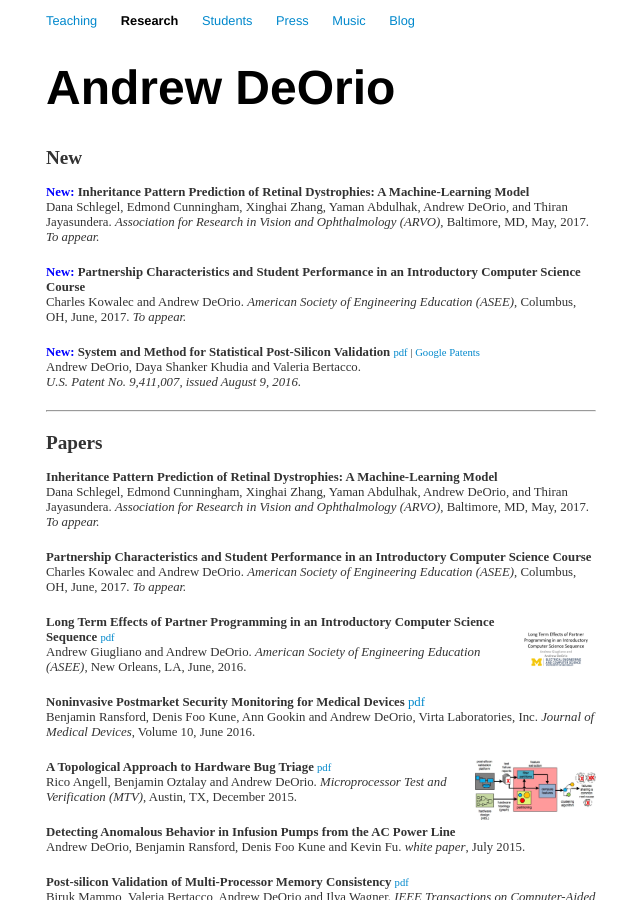
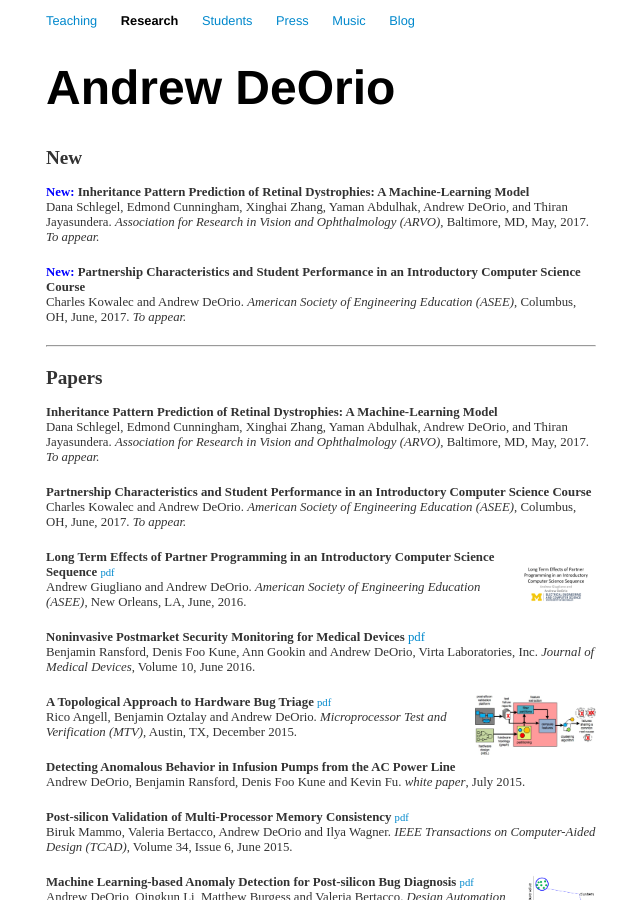
Before and after one commit to awdeorio/andrewdeorio.com, a Jekyll site: the page built from research/index.html, in a window 1280 px wide and 900 px high. Shown: the whole window, without its empty margins (319-959 px from the left). Built offline with Jekyll 4.4.1, drawn with Linux system fonts in a browser that asks for light colours; nearby versions of some CDN libraries.

Commit message:
updated research page

```diff
--- a/research/index.html
+++ b/research/index.html
@@ -20,17 +20,6 @@ Dana Schlegel, Edmond Cunningham, Xinghai Zhang, Yaman Abdulhak, Andrew DeOrio,
 Charles Kowalec and Andrew DeOrio.
 <i>American Society of Engineering Education (ASEE)</i>, Columbus, OH, June, 2017.
 <i>To appear.</i>
-</div>
-
-<div class="publication">
-<b><font color="blue">New: </font></b>
-<b>System and Method for Statistical Post-Silicon Validation</b>
-<small>
-<a href="assets/US9411007.pdf" target="_blank" >pdf</a> |
-<a href="https://www.google.com/patents/US9411007" target="_blank" >Google Patents</a>
-</small><br>
-Andrew DeOrio, Daya Shanker Khudia and Valeria Bertacco.<br>
-<i>U.S. Patent No. 9,411,007, issued August 9, 2016.</i>
 </div>
 
 <div class="publication">
```
